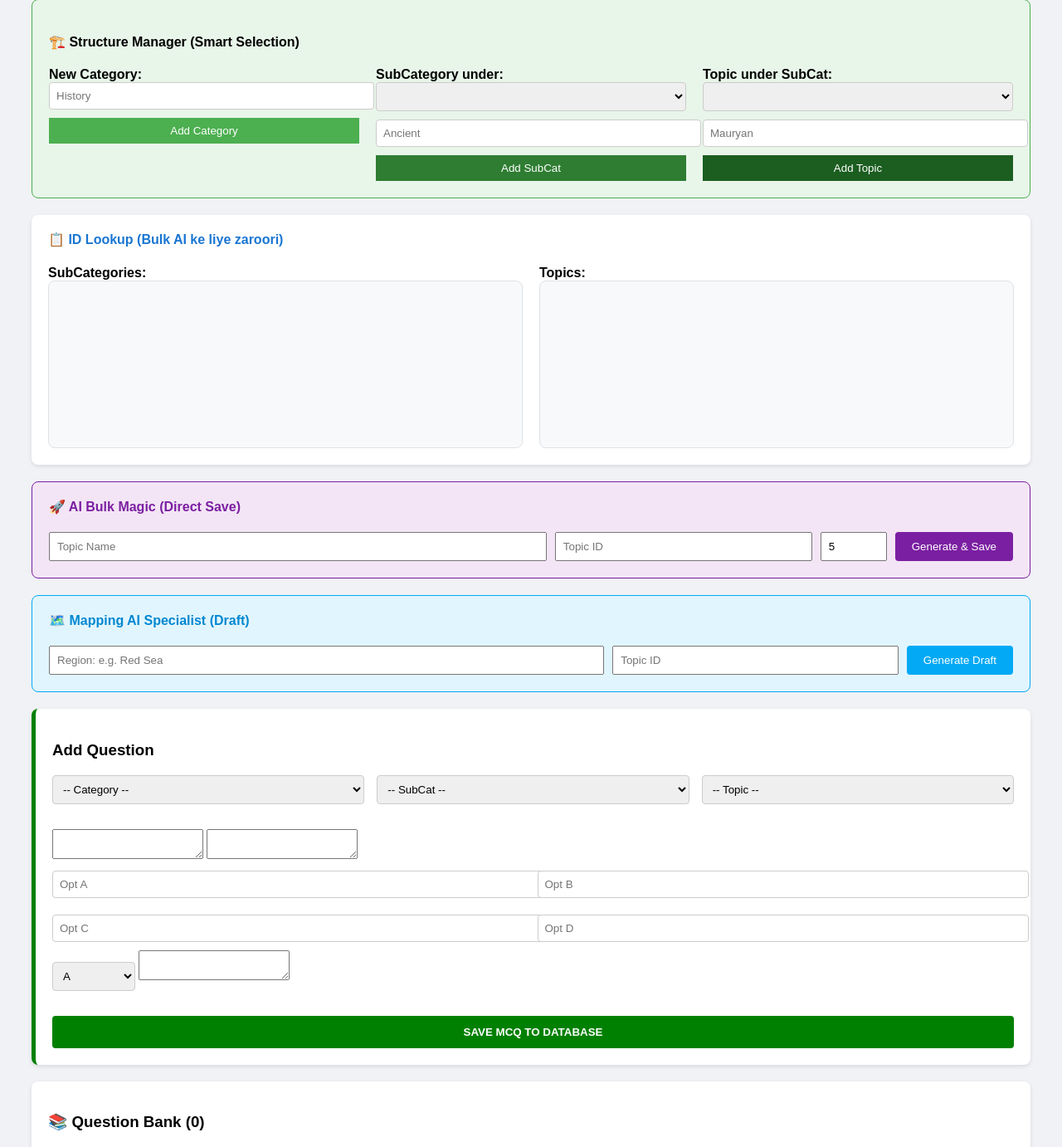
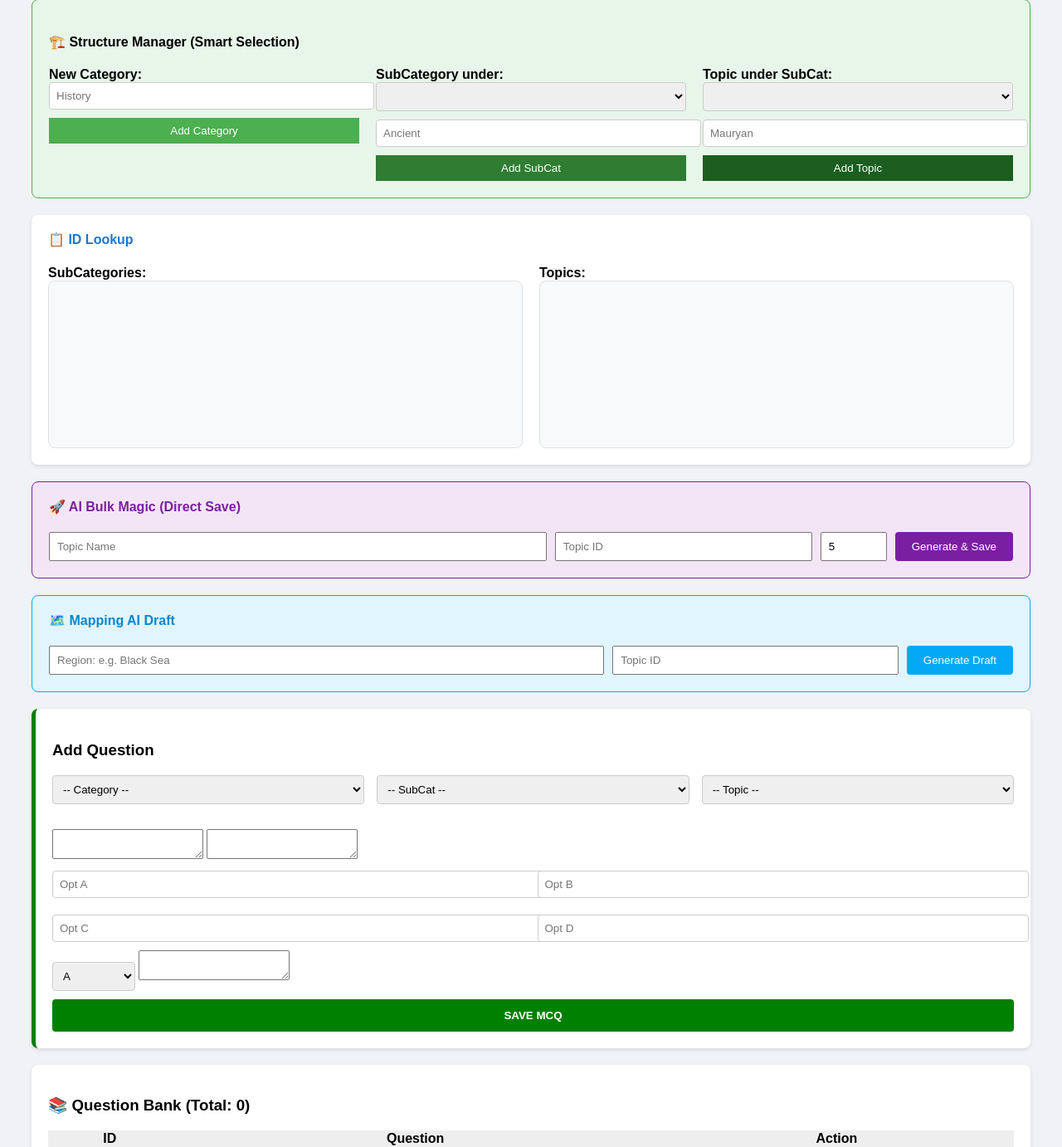
Before and after one commit to cognitoias-droid/UPSC-Web-App, a Flask app: page /admin in a window 1280 px wide. Shown: the part 119-1501 px from the top of the page at 83% size. Run offline with Flask 3, Linux system fonts and the light colour scheme; lists and menus that the app fills with data are empty; some libraries are stand-ins or nearby versions.

Commit message:
Update admin.html

```diff
--- a/templates/admin.html
+++ b/templates/admin.html
@@ -10,7 +10,6 @@
         .structure-box { background: #f8f9fa; border: 1px solid #dee2e6; padding: 10px; border-radius: 8px; height: 180px; overflow-y: auto; font-size: 13px; }
         .mapping-box { background: #e1f5fe; padding: 20px; border-radius: 8px; margin-bottom: 20px; border: 1px solid #03a9f4; }
         .bulk-box { background: #f3e5f5; padding: 20px; border-radius: 8px; margin-bottom: 20px; border: 1px solid #7b1fa2; }
-        .btn-save { background: green; color: white; padding: 12px; border: none; margin-top: 20px; width: 100%; cursor: pointer; border-radius: 4px; font-weight: bold; }
     </style>
 </head>
 <body style="font-family: Arial; padding: 30px; background: #f0f2f5;">
@@ -50,7 +49,7 @@
     </div>
 
     <div class="admin-card">
-        <h4 style="color: #1976d2; margin-top:0;">📋 ID Lookup (Bulk AI ke liye zaroori)</h4>
+        <h4 style="color: #1976d2; margin-top:0;">📋 ID Lookup</h4>
         <div style="display: grid; grid-template-columns: 1fr 1fr; gap: 20px;">
             <div><strong>SubCategories:</strong>
                 <div class="structure-box">
@@ -80,9 +79,9 @@
     </div>
 
     <div class="mapping-box">
-        <h4 style="color: #0288d1; margin-top: 0;">🗺️ Mapping AI Specialist (Draft)</h4>
+        <h4 style="color: #0288d1; margin-top: 0;">🗺️ Mapping AI Draft</h4>
         <div style="display: flex; gap: 10px;">
-            <input type="text" id="map-region" placeholder="Region: e.g. Red Sea" style="flex: 2; padding: 8px;">
+            <input type="text" id="map-region" placeholder="Region: e.g. Black Sea" style="flex: 2; padding: 8px;">
             <input type="number" id="map-topic-id" placeholder="Topic ID" style="flex: 1; padding: 8px;">
             <button type="button" id="map-btn" onclick="generateMapMCQ()" style="background:#03a9f4; color:white; border:none; padding:8px 20px; border-radius:4px; cursor:pointer;">Generate Draft</button>
         </div>
@@ -107,16 +106,14 @@
                 <input type="text" name="oc" placeholder="Opt C" class="form-control">
                 <input type="text" name="od" placeholder="Opt D" class="form-control">
             </div>
-            <select name="ans" class="form-control" style="width: 100px;">
-                <option value="A">A</option><option value="B">B</option><option value="C">C</option><option value="D">D</option>
-            </select>
+            <select name="ans" class="form-control" style="width: 100px;"><option value="A">A</option><option value="B">B</option><option value="C">C</option><option value="D">D</option></select>
             <textarea name="exp" id="editor_exp"></textarea>
-            <button type="submit" class="btn-save">SAVE MCQ TO DATABASE</button>
+            <button type="submit" style="background:green; color:white; width:100%; border:none; padding:12px; border-radius:4px; font-weight:bold;">SAVE MCQ</button>
         </form>
     </div>
 
     <div class="admin-card">
-        <h3>📚 Question Bank ({{ q_count }})</h3>
+        <h3>📚 Question Bank (Total: {{ q_count }})</h3>
         <table style="width:100%; border-collapse: collapse;">
             <thead style="background:#eee;"><tr><th>ID</th><th>Question</th><th>Action</th></tr></thead>
             <tbody>
@@ -134,18 +131,34 @@
     <script>
         CKEDITOR.replace('editor_en'); CKEDITOR.replace('editor_hi'); CKEDITOR.replace('editor_exp');
 
-        // Mapping Draft Function
+        function generateBulk() {
+            let topic = document.getElementById('bulk-topic').value;
+            let tId = document.getElementById('target-topic-id').value;
+            let count = document.getElementById('bulk-count').value;
+            let btn = document.getElementById('bulk-btn');
+            if(!topic || !tId) return alert("Topic aur ID bhariye!");
+            btn.innerText = "Processing..."; btn.disabled = true;
+            fetch('/admin/bulk_ai', {
+                method: 'POST',
+                headers: {'Content-Type': 'application/json'},
+                body: JSON.stringify({topic: topic, topic_id: tId, count: count})
+            }).then(res => res.json()).then(data => {
+                alert(data.message || data.error);
+                location.reload();
+            });
+        }
+
         function generateMapMCQ() {
             let region = document.getElementById('map-region').value;
             let targetId = document.getElementById('map-topic-id').value;
-            if(!region || !targetId) return alert("Region aur Topic ID bhariye!");
-            document.getElementById('map-btn').innerText = "AI thinking...";
+            let btn = document.getElementById('map-btn');
+            if(!region || !targetId) return alert("Region aur ID bhariye!");
+            btn.innerText = "AI thinking..."; btn.disabled = true;
             fetch('/admin/generate_mapping_ai', {
                 method: 'POST',
                 headers: {'Content-Type': 'application/json'},
                 body: JSON.stringify({topic: region})
-            })
-            .then(res => res.json()).then(data => {
+            }).then(res => res.json()).then(data => {
                 CKEDITOR.instances.editor_en.setData(data.q_en);
                 CKEDITOR.instances.editor_hi.setData(data.q_hi);
                 CKEDITOR.instances.editor_exp.setData(data.exp);
@@ -155,22 +168,8 @@
                 document.getElementsByName('od')[0].value = data.od;
                 document.getElementsByName('ans')[0].value = data.ans;
                 document.getElementById('topic_id_final').innerHTML = `<option value="${targetId}" selected>Target ID: ${targetId}</option>`;
-                document.getElementById('map-btn').innerText = "Generate Draft";
+                btn.innerText = "Generate Draft"; btn.disabled = false;
             });
-        }
-
-        // Bulk AI Function
-        function generateBulk() {
-            let topic = document.getElementById('bulk-topic').value;
-            let tId = document.getElementById('target-topic-id').value;
-            let count = document.getElementById('bulk-count').value;
-            if(!topic || !tId) return alert("Topic aur Topic ID dono zaroori hain!");
-            document.getElementById('bulk-btn').innerText = "AI is Writing...";
-            fetch('/admin/bulk_ai', {
-                method: 'POST',
-                headers: {'Content-Type': 'application/json'},
-                body: JSON.stringify({topic: topic, topic_id: tId, count: count})
-            }).then(() => location.reload());
         }
 
         function loadSubCats() {
```
